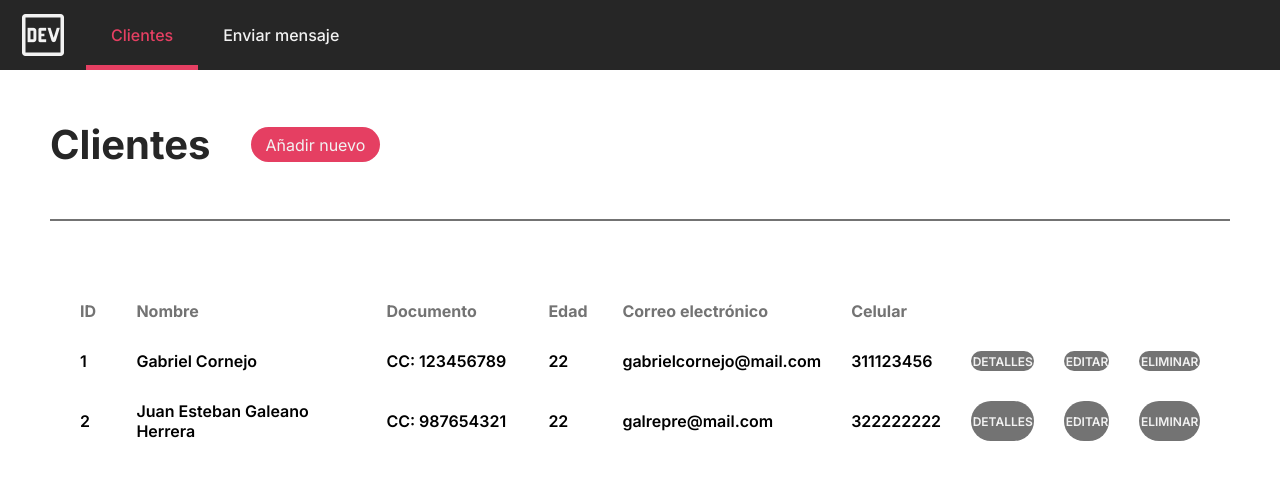
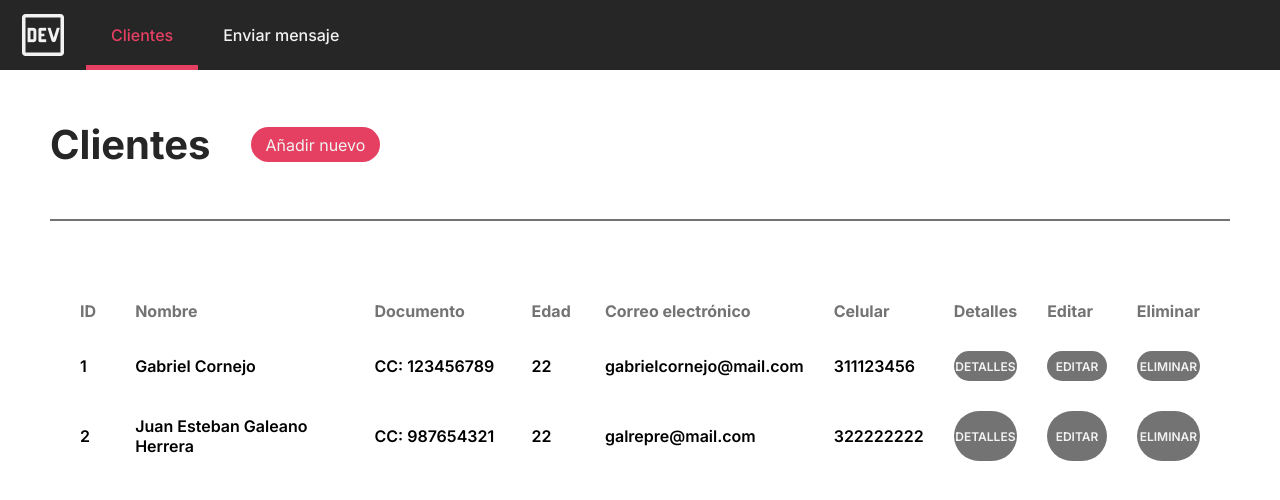
Before and after one commit to Shaamelo/frontend-fitcrm, an Angular app: page /customers in a window 1280 px wide. Shown: the top 500 px of the page. Built offline with nearby package versions, Linux system fonts and the light colour scheme.

Commit message:
Creación vista añadir cliente

```diff
--- a/src/app/app-routing.module.ts
+++ b/src/app/app-routing.module.ts
@@ -1,10 +1,12 @@
 import { NgModule } from '@angular/core';
 import { RouterModule, Routes } from '@angular/router';
+import { CreateCustomerComponent } from './components/customers/create-customer/create-customer.component';
 import { CustomersComponent } from './components/customers/customers.component';
 import { SendMessageComponent } from './components/send-message/send-message.component';
 
 const routes: Routes = [
   {path:"customers", component: CustomersComponent},
+  {path:"customers/create", component: CreateCustomerComponent},
   {path:"crm", component: SendMessageComponent}
 ];
 
--- a/src/app/app.module.ts
+++ b/src/app/app.module.ts
@@ -6,12 +6,14 @@ import { AppRoutingModule } from './app-routing.module';
 import { AppComponent } from './app.component';
 import { CustomersComponent } from './components/customers/customers.component';
 import { SendMessageComponent } from './components/send-message/send-message.component';
+import { CreateCustomerComponent } from './components/customers/create-customer/create-customer.component';
 
 @NgModule({
   declarations: [
     AppComponent,
     CustomersComponent,
-    SendMessageComponent
+    SendMessageComponent,
+    CreateCustomerComponent
   ],
   imports: [
     BrowserModule,
--- /dev/null
+++ b/src/app/components/customers/create-customer/create-customer.component.html
@@ -0,0 +1,10 @@
+<div class="container">
+    <div class="title">
+        <h1>Añadir Cliente</h1>
+        <a routerLink="/customers" class="big-button back-button">Regresar</a>
+    </div>
+    <hr>
+    <form>
+
+    </form>
+</div>
--- a/src/app/components/customers/customers.component.html
+++ b/src/app/components/customers/customers.component.html
@@ -1,20 +1,22 @@
-<div class="customers-container">
+<div class="container">
     <div class="title">
         <h1>Clientes</h1>
-        <a routerLink="" class="add-button">Añadir nuevo</a>
+        <a routerLink="/customers/create" class="big-button add-button">Añadir nuevo</a>
     </div>
     <hr>
     <table class="data">
         <tr>
             <th style="width: 3%;">ID</th>
-            <th style="width: 25%;">Nombre</th>
+            <th style="width: 26%;">Nombre</th>
             <th style="width: 15%;">Documento</th>
             <th style="width: 5%;">Edad</th>
             <th style="width: 20%;">Correo electrónico</th>
             <th style="width: 10%;">Celular</th>
+            <th style="width: 7%;">Detalles</th>
+            <th style="width: 7%;">Editar</th>
+            <th style="width: 7%;">Eliminar</th>
         </tr>
         <tr *ngFor="let customer of customers">
-
             <td>{{customer.id}}</td>
             <td>{{customer.name}}</td>
             <td>{{customer.documentType}}: {{customer.document}}</td>
--- a/src/app/components/customers/customers.component.sass
+++ b/src/app/components/customers/customers.component.sass
@@ -1,35 +1,12 @@
-.customers-container
-    display: flex
-    flex-direction: column
-    padding: 50px
-    .title
-        display: flex
-        flex-direction: row
-        align-items: center
-        .add-button
-            color: var(--white)
-            text-decoration: none
+table
+    width: 100%
+    .table-button
+        text-align: center
+        vertical-align: middle
+        background: var(--light-gray)
+        border-radius: 30px
+        color: var(--white)
+        font-size: 0.75rem
+        cursor: pointer
+        &:hover
             background: var(--primary)
-            padding: 7.5px 15px
-            border-radius: 20px
-            margin-left: 40px
-            transition: 0.5s
-            &:hover
-                transform: scale(1.1)
-    hr
-        margin: 50px 0
-        border: none
-        height: 2px
-        background: var(--light-gray)
-    table
-        width: 100%
-        .table-button
-            text-align: center
-            vertical-align: middle
-            background: var(--light-gray)
-            border-radius: 20px
-            color: var(--white)
-            font-size: 0.75rem
-            cursor: pointer
-            &:hover
-                background: var(--primary)
--- a/src/styles.sass
+++ b/src/styles.sass
@@ -23,3 +23,31 @@ th
     text-align: left
 td
     font-weight: 600
+    padding: 5px 0
+
+.container
+    display: flex
+    flex-direction: column
+    padding: 50px
+    .title
+        display: flex
+        flex-direction: row
+        align-items: center
+        .big-button
+            color: var(--white)
+            text-decoration: none
+            padding: 7.5px 15px
+            border-radius: 20px
+            margin-left: 40px
+            transition: 0.5s
+            &.add-button
+                background: var(--primary)
+            &.back-button
+                background: var(--light-gray)
+            &:hover
+                transform: scale(1.1)
+    hr
+        margin: 50px 0
+        border: none
+        height: 2px
+        background: var(--light-gray)
```
Also changed, not shown: src/app/components/customers/create-customer/create-customer.component.ts (added, +10 -0 lines), src/app/components/customers/create-customer/create-customer.component.sass (added), 1 other file (tests, documents, lock files or other folders).
